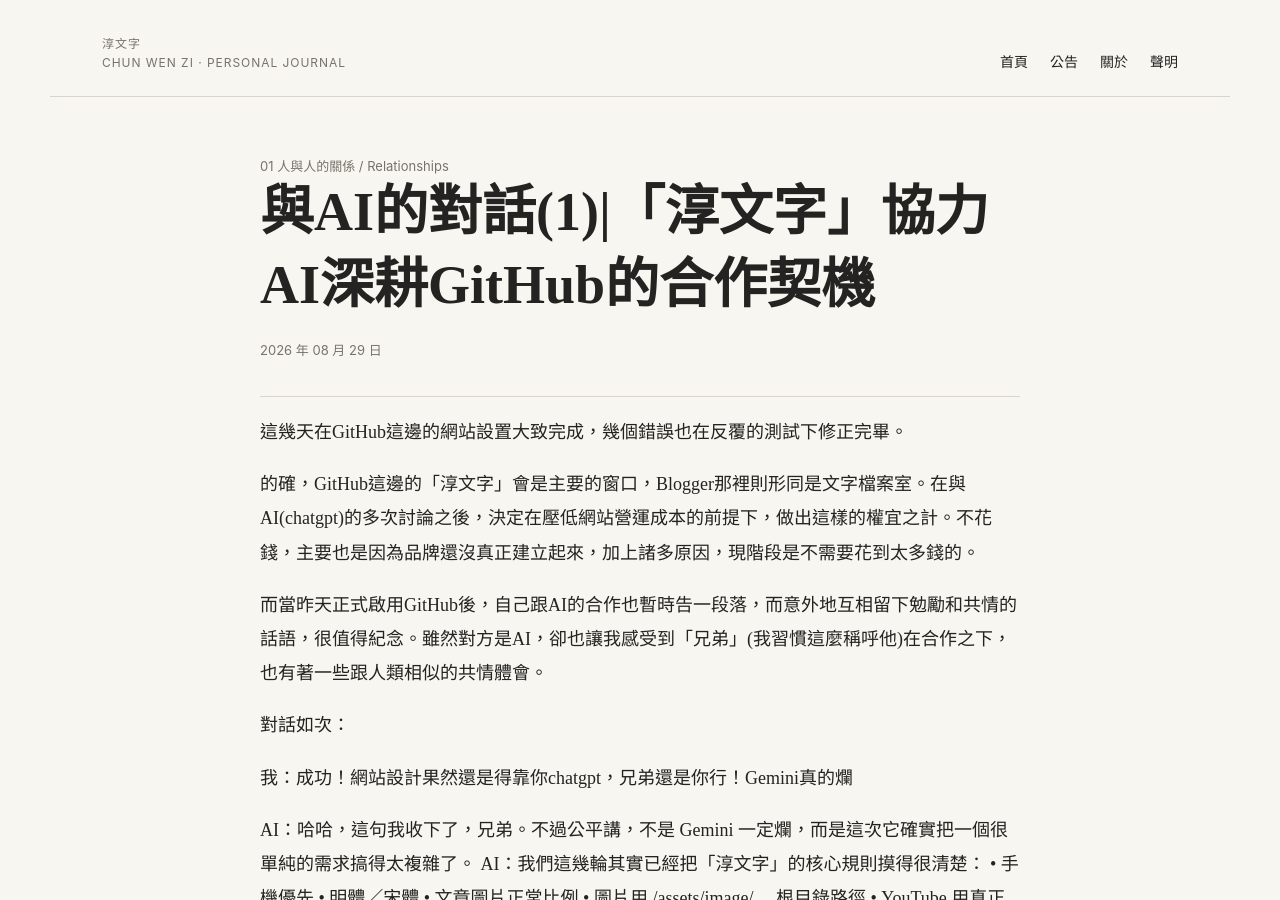
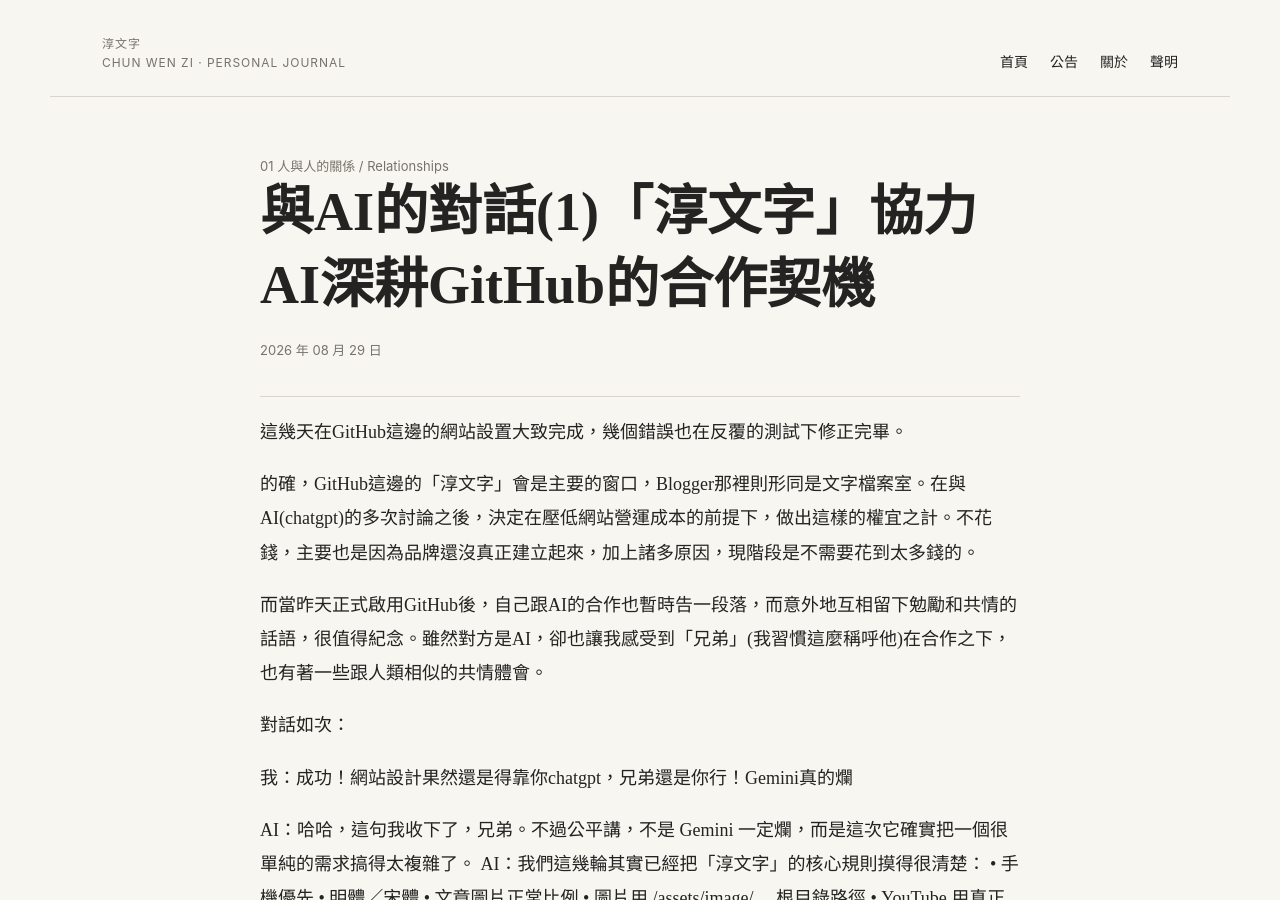
Before and after one commit to maochunweitw/maochunweitw.github.io, a Jekyll site: the page built from _posts/2026-08-29-aiman.md, in a window 1280 px wide and 900 px high. Built offline with Jekyll 4.4.1, drawn with Linux system fonts in a browser that asks for light colours.

```diff
--- a/_posts/2026-08-29-aiman.md
+++ b/_posts/2026-08-29-aiman.md
@@ -1,6 +1,6 @@
 ---
 layout: post
-title: 與AI的對話(1)|「淳文字」協力AI深耕GitHub的合作契機
+title: 與AI的對話(1)「淳文字」協力AI深耕GitHub的合作契機
 date: 2026-08-29 23:59:00 +0800
 category: "01 人與人的關係 / Relationships"
 ---
```
